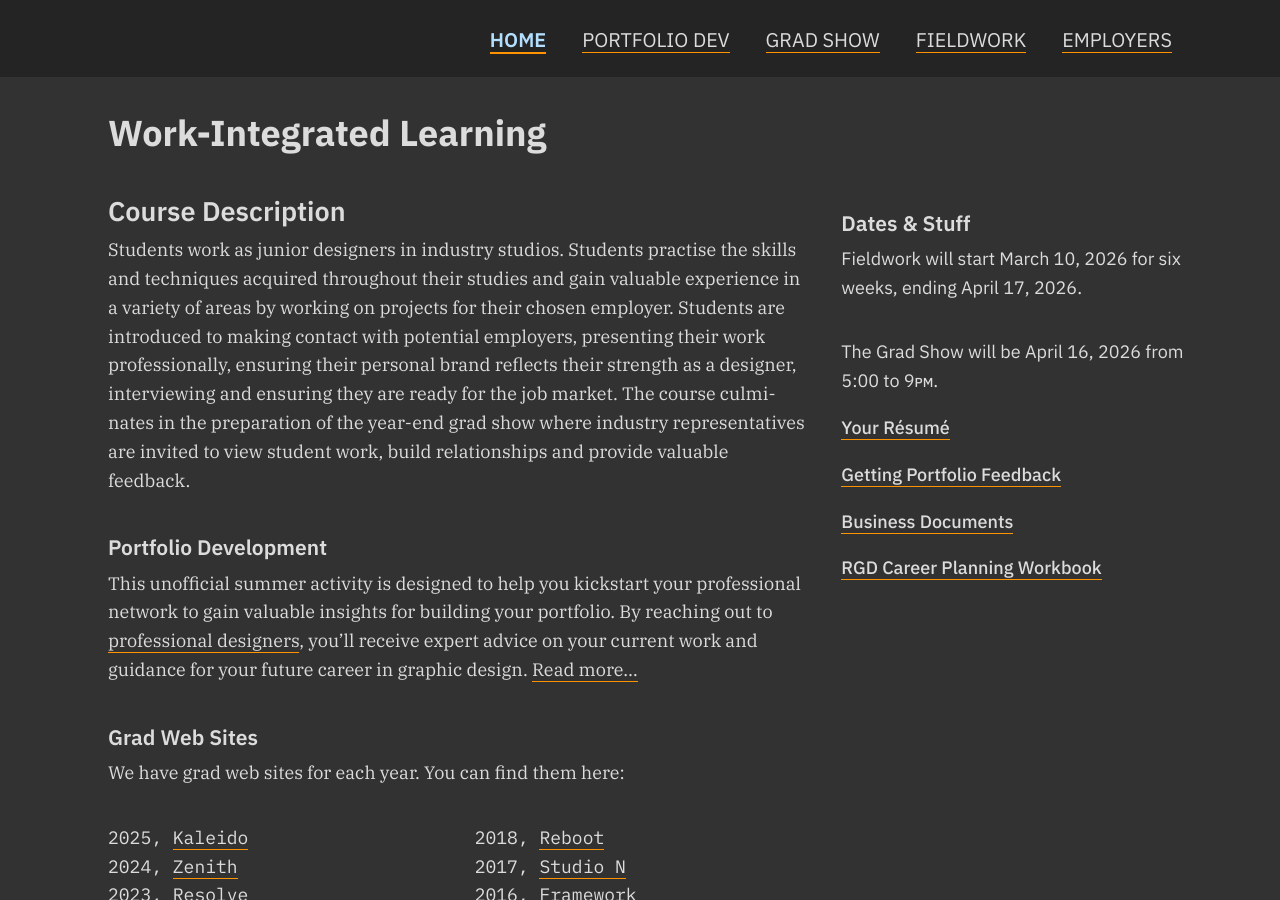
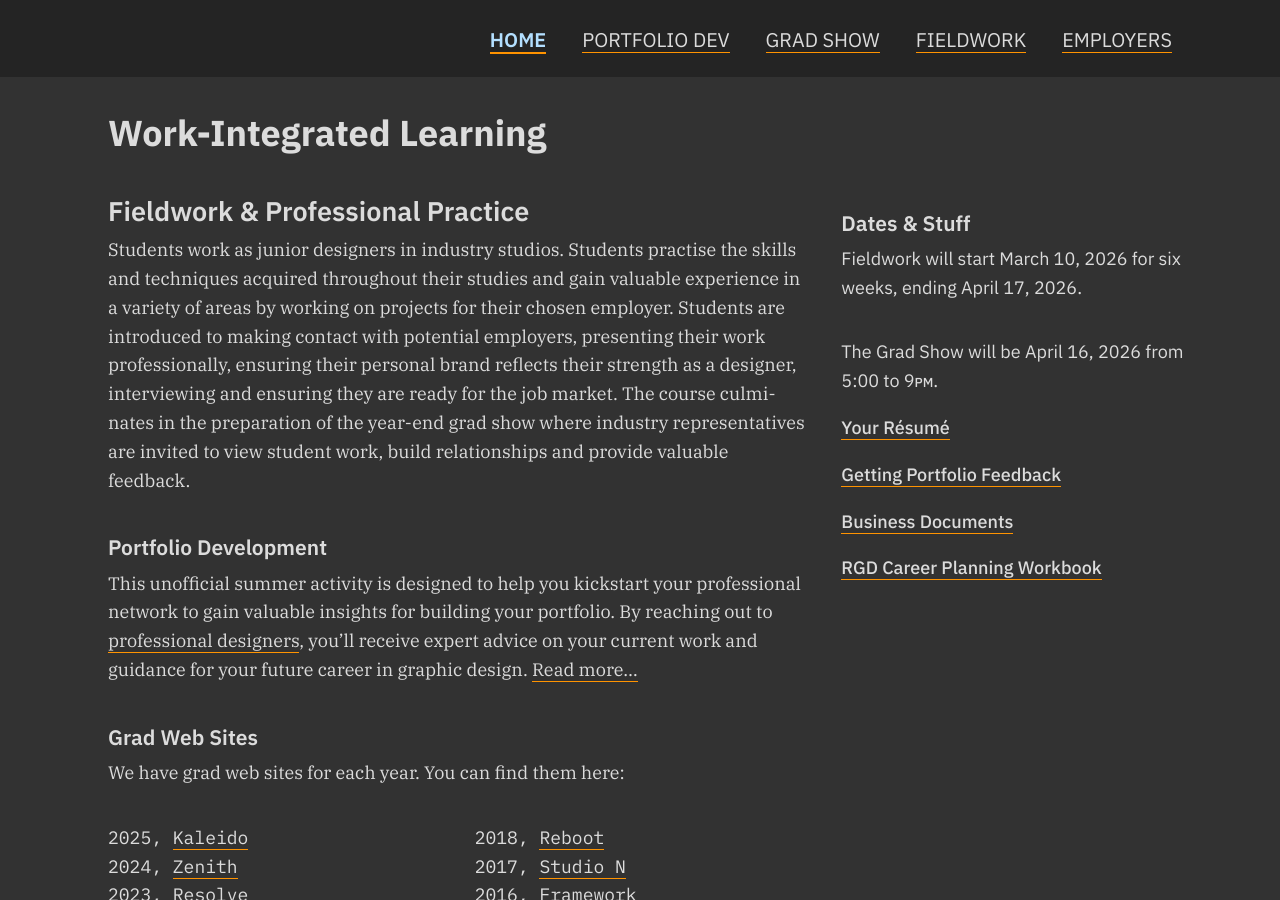
Before and after one commit to AlainParadis/wil, a Jekyll site: the page built from index.md, in a window 1280 px wide and 900 px high. Built offline with Jekyll 4.4.1, drawn with Linux system fonts in a browser that asks for light colours.

Commit message:
Update index.md

```diff
--- a/index.md
+++ b/index.md
@@ -1,6 +1,6 @@
 ---
 layout: default
-title: Course Description
+title: Fieldwork & Professional Practice
 ---
 
 {{ site.data.course-info.course-description }}
```
